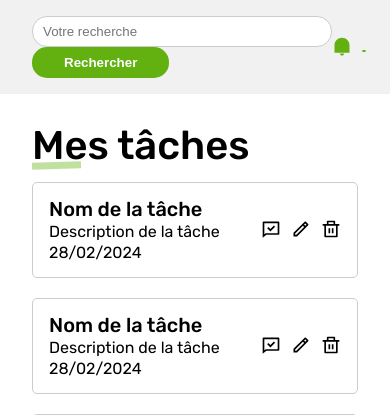
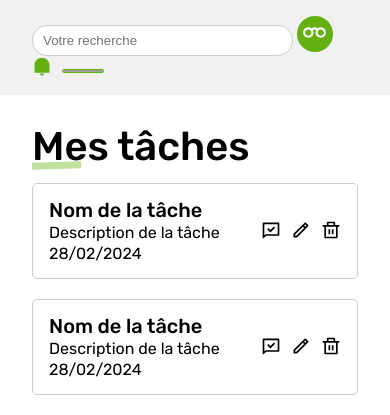
Before and after one commit to tpdevweb2024/tododev-template, a PHP site: page / in a window 390 px wide. Shown: the part 144-559 px from the top of the page. Run offline with PHP 8.4, Linux system fonts and the light colour scheme; grey boxes are pictures that could not be loaded.

Commit message:
Add some responsive

```diff
--- a/assets/css/style.css
+++ b/assets/css/style.css
@@ -185,17 +185,50 @@ body {
   display: flex;
   justify-content: space-between;
 }
+@media screen and (max-width: 768px) {
+  .container main #topbar {
+    flex-direction: column;
+    justify-content: start;
+  }
+}
 .container main #topbar .search {
   display: flex;
   align-items: center;
   gap: 10px;
 }
+.container main #topbar .search form {
+  width: 100%;
+}
+@media screen and (max-width: 768px) {
+  .container main #topbar .search {
+    justify-content: space-between;
+  }
+}
+@media screen and (max-width: 768px) {
+  .container main #topbar .search span.desktop {
+    display: none;
+  }
+}
+.container main #topbar .search span.mobile {
+  display: none;
+}
+@media screen and (max-width: 768px) {
+  .container main #topbar .search span.mobile {
+    display: block;
+  }
+}
 .container main #topbar .search input {
   border-radius: 15px;
-  width: 300px;
+  width: 80%;
+  max-width: 300px;
   border: 1px solid #ccc;
   padding: 0.45rem 0;
   text-indent: 10px;
+}
+@media screen and (max-width: 768px) {
+  .container main #topbar .search input {
+    height: 100%;
+  }
 }
 .container main #topbar .search button {
   background-color: #63b110;
@@ -203,8 +236,14 @@ body {
   font-weight: bold;
   border: 0;
   outline: 0;
-  border-radius: 15px;
+  border-radius: 45px;
   padding: 0.5rem 2rem;
+}
+@media screen and (max-width: 768px) {
+  .container main #topbar .search button {
+    padding: 0.25rem 0.35rem;
+    padding-top: 4px;
+  }
 }
 .container main #topbar .menus {
   align-items: center;
--- a/assets/scss/partials/_wrapper.scss
+++ b/assets/scss/partials/_wrapper.scss
@@ -71,18 +71,45 @@
       padding: 1rem 2rem;
       display: flex;
       justify-content: space-between;
+      @media screen and (max-width: 768px) {
+        flex-direction: column;
+        justify-content: start;
+      }
 
       .search {
         display: flex;
         align-items: center;
         gap: 10px;
+        form {
+          width: 100%;
+        }
+
+        @media screen and (max-width: 768px) {
+          justify-content: space-between;
+        }
+
+        span.desktop {
+          @media screen and (max-width: 768px) {
+            display: none;
+          }
+        }
+        span.mobile {
+          display: none;
+          @media screen and (max-width: 768px) {
+            display: block;
+          }
+        }
 
         input {
           border-radius: 15px;
-          width: 300px;
+          width: 80%;
+          max-width: 300px;
           border: 1px solid #ccc;
           padding: 0.45rem 0;
           text-indent: 10px;
+          @media screen and (max-width: 768px) {
+            height: 100%;
+          }
         }
 
         button {
@@ -91,8 +118,12 @@
           font-weight: bold;
           border: 0;
           outline: 0;
-          border-radius: 15px;
+          border-radius: 45px;
           padding: 0.5rem 2rem;
+          @media screen and (max-width: 768px) {
+            padding: 0.25rem 0.35rem;
+            padding-top: 4px;
+          }
         }
       }
 
--- a/index.html
+++ b/index.html
@@ -39,7 +39,12 @@
                 <div class="search">
                     <form action="">
                         <input type="search" name="q" id="query" placeholder="Votre recherche">
-                        <button>Rechercher</button>
+                        <button><span class="desktop">Rechercher</span><span class="mobile"><svg width="25"
+                                    xmlns="http://www.w3.org/2000/svg" viewBox="0 0 24 24" fill="currentColor">
+                                    <path
+                                        d="M6 9C4.34315 9 3 10.3431 3 12C3 13.6569 4.34315 15 6 15C7.65685 15 9 13.6569 9 12C9 11.3629 8.8025 10.7748 8.46538 10.29C7.92183 9.50831 7.02019 9 6 9ZM1 12C1 9.23858 3.23858 7 6 7C7.21392 7 8.32661 7.43307 9.19203 8.1515C9.91366 7.44003 10.905 7 12 7C13.095 7 14.0863 7.44003 14.808 8.1515C15.6734 7.43307 16.7861 7 18 7C20.7614 7 23 9.23858 23 12C23 14.7614 20.7614 17 18 17C15.2386 17 13 14.7614 13 12C13 11.1835 13.1964 10.411 13.5445 9.72905C13.177 9.28296 12.6209 9 12 9C11.3791 9 10.823 9.28296 10.4555 9.72905C10.8036 10.411 11 11.1835 11 12C11 14.7614 8.76142 17 6 17C3.23858 17 1 14.7614 1 12ZM18 9C16.9798 9 16.0782 9.50831 15.5346 10.29C15.1975 10.7748 15 11.3629 15 12C15 13.6569 16.3431 15 18 15C19.6569 15 21 13.6569 21 12C21 10.3431 19.6569 9 18 9Z">
+                                    </path>
+                                </svg></span></button>
                     </form>
                 </div>
                 <div class="menus">
```
Also changed, not shown: 1 other file.
